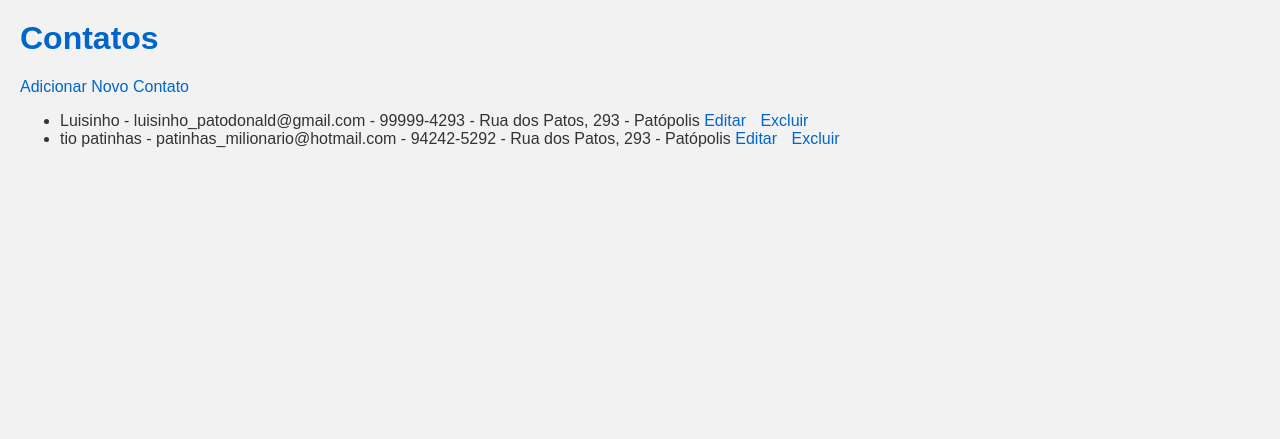
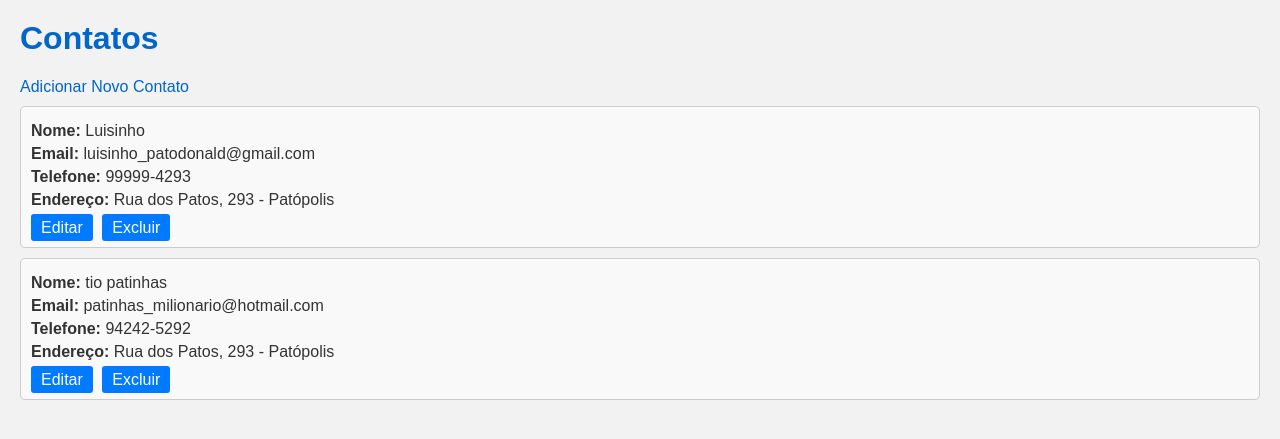
Before and after one commit to LuanRamalho/Python-com-Django-9---gerenciador_contatos, a Django app: page / in a window 1280 px wide. Shown: the top 439 px of the page. Run offline with Django 5.2, Linux system fonts and the light colour scheme; data comes from the database, SQL or seed files in the repository.

Commit message:
listar.html

```diff
--- a/Python com Django 9 - gerenciador_contatos/contatos/templates/contatos/listar.html
+++ b/Python com Django 9 - gerenciador_contatos/contatos/templates/contatos/listar.html
@@ -3,18 +3,52 @@
 <head>
     <title>Lista de Contatos</title>
     <link rel="stylesheet" type="text/css" href="{% static 'css/style.css' %}">
+    <style>
+        body {
+            font-family: Arial, sans-serif;
+        }
+        .contato {
+            border: 1px solid #ccc;
+            padding: 10px;
+            margin: 10px 0;
+            border-radius: 5px;
+            background-color: #f9f9f9;
+        }
+        .contato p {
+            margin: 5px 0;
+        }
+        .acoes {
+            margin-top: 10px;
+        }
+        .acoes a {
+            text-decoration: none;
+            padding: 5px 10px;
+            background-color: #007bff;
+            color: white;
+            border-radius: 3px;
+            margin-right: 5px;
+        }
+        .acoes a:hover {
+            background-color: #0056b3;
+        }
+    </style>
 </head>
 <body>
     <h1>Contatos</h1>
     <a href="{% url 'adicionar_contato' %}">Adicionar Novo Contato</a>
-    <ul>
+    <div>
         {% for contato in contatos %}
-            <li>
-                {{ contato.nome }} - {{ contato.email }} - {{ contato.telefone }} - {{ contato.endereco }}
-                <a href="{% url 'editar_contato' contato.id %}">Editar</a>
-                <a href="{% url 'excluir_contato' contato.id %}">Excluir</a>
-            </li>
+            <div class="contato">
+                <p><strong>Nome:</strong> {{ contato.nome }}</p>
+                <p><strong>Email:</strong> {{ contato.email }}</p>
+                <p><strong>Telefone:</strong> {{ contato.telefone }}</p>
+                <p><strong>Endereço:</strong> {{ contato.endereco }}</p>
+                <div class="acoes">
+                    <a href="{% url 'editar_contato' contato.id %}">Editar</a>
+                    <a href="{% url 'excluir_contato' contato.id %}">Excluir</a>
+                </div>
+            </div>
         {% endfor %}
-    </ul>
+    </div>
 </body>
 </html>
```
